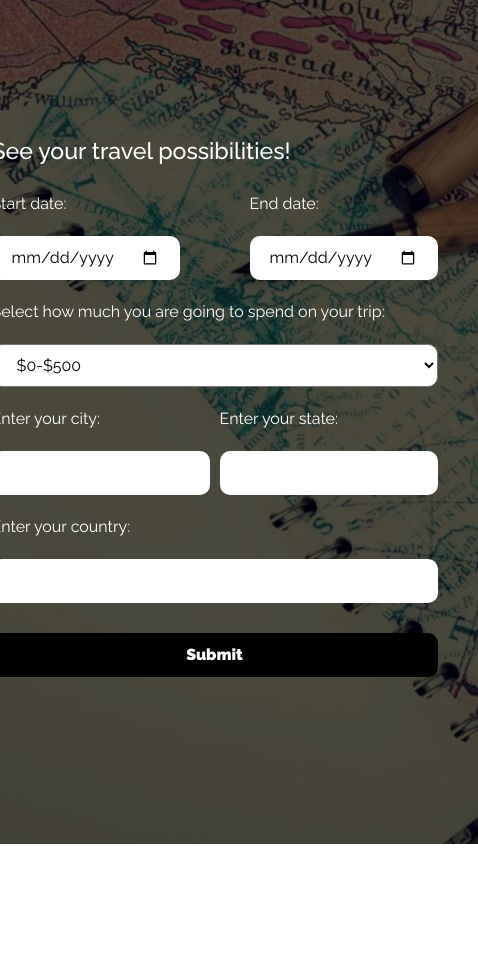
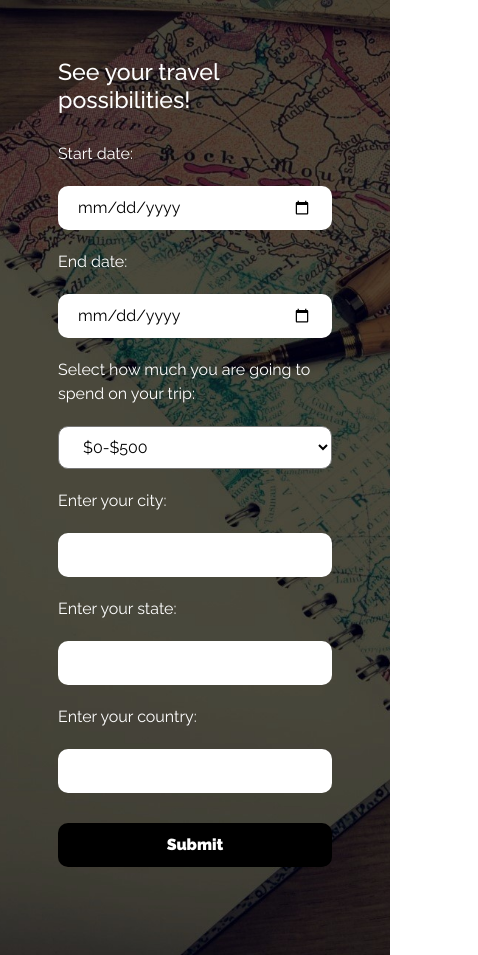
Before and after one commit to rchrisarevalo/AI-Travel-Planner, a React (Vite) app in the folder frontend/: page /housing in a window 390 px wide. Shown: the whole page, 478 px wide, since content can reach past the window. Before the commit the page ends 844 px from the top, so only its background shows below. Built offline with nearby package versions, Linux system fonts and the light colour scheme; no server answers.

Commit message:
Fixed UI bugs and added mobile version of housing page

```diff
--- a/frontend/package.json
+++ b/frontend/package.json
@@ -16,6 +16,7 @@
     "dotenv": "^16.4.5",
     "react": "^18.3.1",
     "react-dom": "^18.3.1",
+    "react-responsive": "^10.0.0",
     "react-router-dom": "^6.25.1"
   },
   "devDependencies": {
--- a/frontend/src/App.css
+++ b/frontend/src/App.css
@@ -8,6 +8,7 @@
 body {
   background-image: url('./images/travel-background.jpg');
   background-repeat: no-repeat;
+  background-size: cover;
   background-position: center;
   font-family: 'Raleway', sans-serif;
   color: white;
@@ -78,7 +79,7 @@ body {
   padding-bottom: 20px;
 }
 
-.housing-form button {
+.housing-form button, .housing-form-notice button {
   margin-top: 30px;
   margin-bottom: 30px;
   border: none;
@@ -120,6 +121,13 @@ body {
   justify-content: space-between;
 }
 
+.housing-form-notice {
+  display: flex;
+  flex-direction: column;
+  justify-content: center;
+  height: 100vh;
+}
+
 #city-input {
   width: 95%;
 }
@@ -130,6 +138,16 @@ body {
 
 @media screen and (max-width: 866px) {
   .housing-form {
-    margin-left: 10%;
+    padding: 10px;
+  }
+  .housing-form-wrapper {
+    height: 100%;
+    margin: 3em;
+  }
+  #city-input {
+    width: 100%;
+  }
+  #state-input {
+    margin: 0;
   }
 }
--- a/frontend/src/components/housing.jsx
+++ b/frontend/src/components/housing.jsx
@@ -1,4 +1,5 @@
-import { useState } from "react";
+import { useEffect, useState } from "react";
+import MediaQuery from "react-responsive";
 
 function Housing() {
   const [form, setForm] = useState({
@@ -35,10 +36,20 @@ function Housing() {
 
       if (res.ok) {
         const data = await res.json();
-        setRequestStatus({...requestStatus, pending: false, error: false, submitted: true});
+        setRequestStatus({
+          ...requestStatus,
+          pending: false,
+          error: false,
+          submitted: true,
+        });
         setRes(data.recommendations);
       } else {
-        setRequestStatus({...requestStatus, pending: false, error: true, submitted: false});
+        setRequestStatus({
+          ...requestStatus,
+          pending: false,
+          error: true,
+          submitted: true,
+        });
         setRes("There was an error processing your request. Please try again.");
       }
     };
@@ -61,10 +72,16 @@ function Housing() {
     }
   };
 
+  useEffect(() => {
+    console.log(form.start_date)
+  }, [form])
+
   return (
     <div className="housing-form-wrapper">
       <>
         {!requestStatus.submitted ? (
+          <>
+            <MediaQuery minWidth={866}>
               <form className="housing-form" onSubmit={handleSubmission}>
                 <h3>See your travel possibilities!</h3>
                 <span className="housing-form-row">
@@ -84,12 +101,14 @@ function Housing() {
                       type="date"
                       name="end_date"
                       onChange={handleChangeAttr}
-                  min={getDate()}
+                      min={form.start_date}
                       required
                     />
                   </span>
                 </span>
-            <label>Select how much you are going to spend on your trip: </label>
+                <label>
+                  Select how much you are going to spend on your trip:{" "}
+                </label>
                 <select name="budget" onChange={handleChangeAttr}>
                   <option value="$0-$1000">$0-$500</option>
                   <option value="$1000-$10000">$500-$5000</option>
@@ -124,6 +143,67 @@ function Housing() {
                 />
                 <button type="submit">Submit</button>
               </form>
+            </MediaQuery>
+            <MediaQuery maxWidth={866}>
+              <form className="housing-form" onSubmit={handleSubmission}>
+                <h3>See your travel possibilities!</h3>
+                <span className="housing-form-col">
+                  <label>Start date:</label>
+                  <input
+                    type="date"
+                    name="start_date"
+                    onChange={handleChangeAttr}
+                    min={getDate()}
+                    required
+                  />
+                </span>
+                <span className="housing-form-col">
+                  <label>End date:</label>
+                  <input
+                    type="date"
+                    name="end_date"
+                    onChange={handleChangeAttr}
+                    min={form.start_date}
+                    required
+                  />
+                </span>
+                <label>
+                  Select how much you are going to spend on your trip:{" "}
+                </label>
+                <select name="budget" onChange={handleChangeAttr}>
+                  <option value="$0-$1000">$0-$500</option>
+                  <option value="$1000-$10000">$500-$5000</option>
+                  <option value="$10000+">$5000+</option>
+                </select>
+                <span className="housing-form-col" id="city-input">
+                  <label>Enter your city:</label>
+                  <input
+                    type="text"
+                    name="city"
+                    onChange={handleChangeAttr}
+                    required
+                  />
+                </span>
+                <span className="housing-form-col" id="state-input">
+                  <label>Enter your state:</label>
+                  <input
+                    type="text"
+                    name="state"
+                    onChange={handleChangeAttr}
+                    required
+                  />
+                </span>
+                <label>Enter your country:</label>
+                <input
+                  type="text"
+                  name="country"
+                  onChange={handleChangeAttr}
+                  required
+                />
+                <button type="submit">Submit</button>
+              </form>
+            </MediaQuery>
+          </>
         ) : (
           <>
             {!requestStatus.pending ? (
@@ -132,17 +212,35 @@ function Housing() {
                   {/* Will display response from the Llama API after providing the necessary information in form. */}
                   <p>{res}</p>
                   <br></br>
-                  <button onClick={() => {setRequestStatus({...requestStatus, submitted: false}); setRes("");}}>Search Again</button>
+                  <button
+                    onClick={() => {
+                      setRequestStatus({ ...requestStatus, submitted: false });
+                      setRes("");
+                    }}
+                  >
+                    Search Again
+                  </button>
                 </>
               ) : (
-                <>
-                  <p>
+                <div className="housing-form-notice">
+                  <h4>
                     There was an error processing your request. Please try
                     again.
-                  </p>
+                  </h4>
                   <br></br>
-                  <button onClick={handleSubmission}>Submit</button>
-                </>
+                  <button
+                    onClick={() => {
+                      setRequestStatus({
+                        ...requestStatus,
+                        pending: true,
+                        error: false,
+                        submitted: false,
+                      });
+                    }}
+                  >
+                    Submit Again
+                  </button>
+                </div>
               )
             ) : (
               <p>Loading...</p>
```
Also changed, not shown: 1 other file (tests, documents, lock files or other folders). Lines whose indentation alone changed are shown as unchanged.
